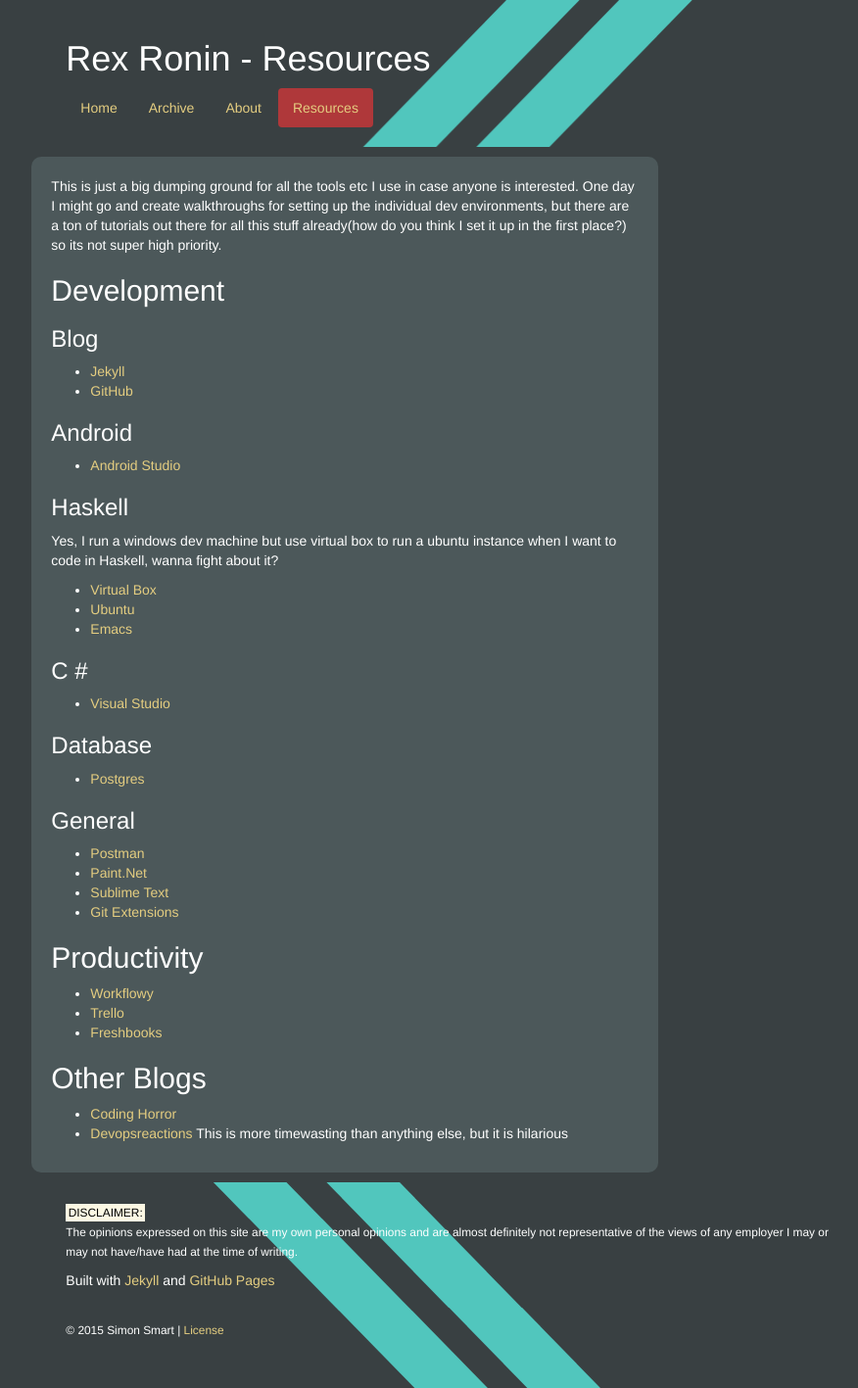
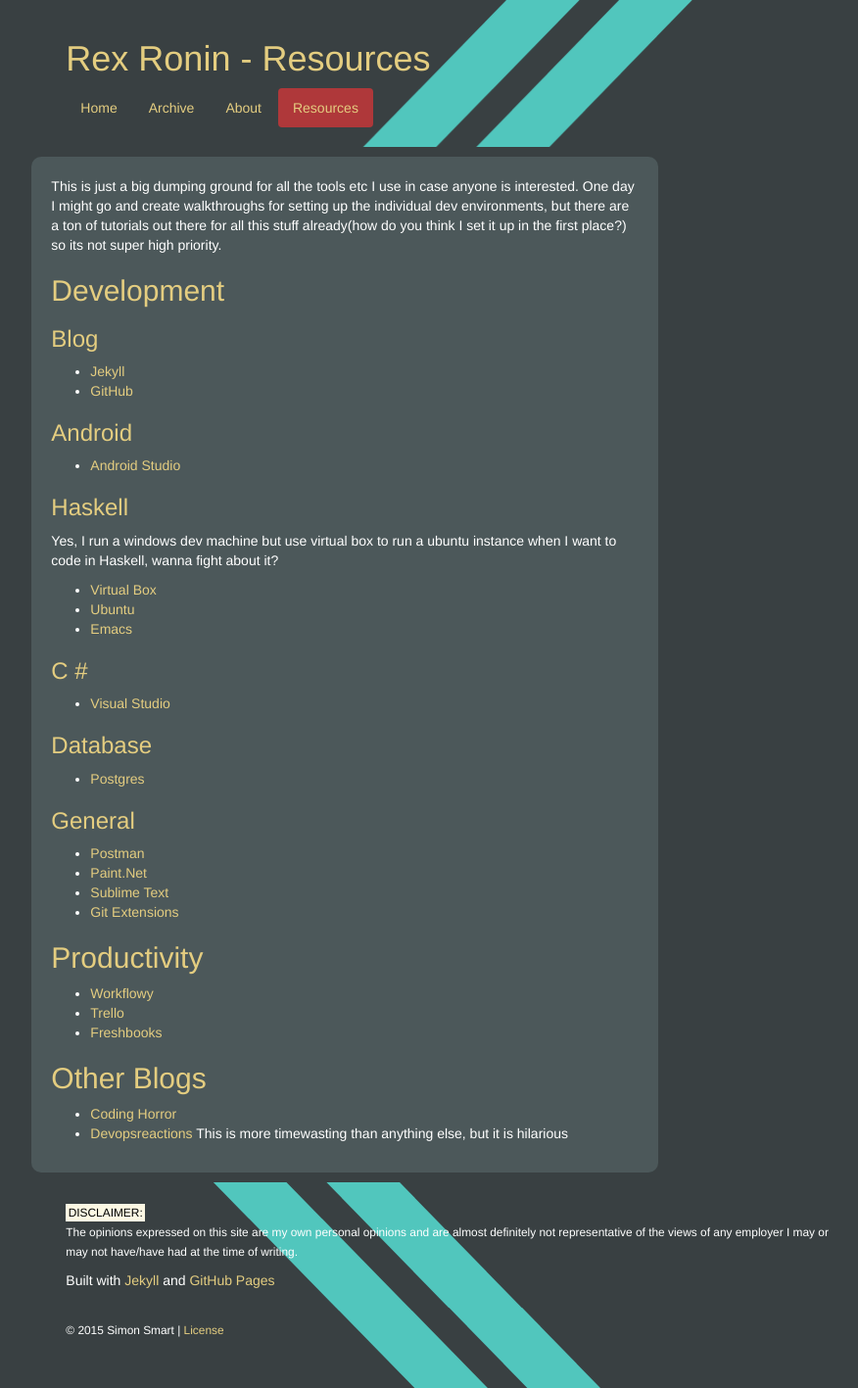
Before and after one commit to RexRonin/RexRonin.github.io, a Jekyll site: the page built from resources/index.markdown, in a window 1280 px wide. Shown: the whole page at 98% size, without its empty margins (181-1057 px from the left). Built offline with Jekyll 4.4.1, drawn with Linux system fonts in a browser that asks for light colours; nearby versions of some CDN libraries.

Commit message:
- changing the header colour

```diff
--- a/css/site.css
+++ b/css/site.css
@@ -9,6 +9,10 @@
 
 a:hover {
 	color:#AF383A;
+}
+
+h1, h2, h3, h4 {
+	color:#E4CD80;
 }
 
 .header {
```
